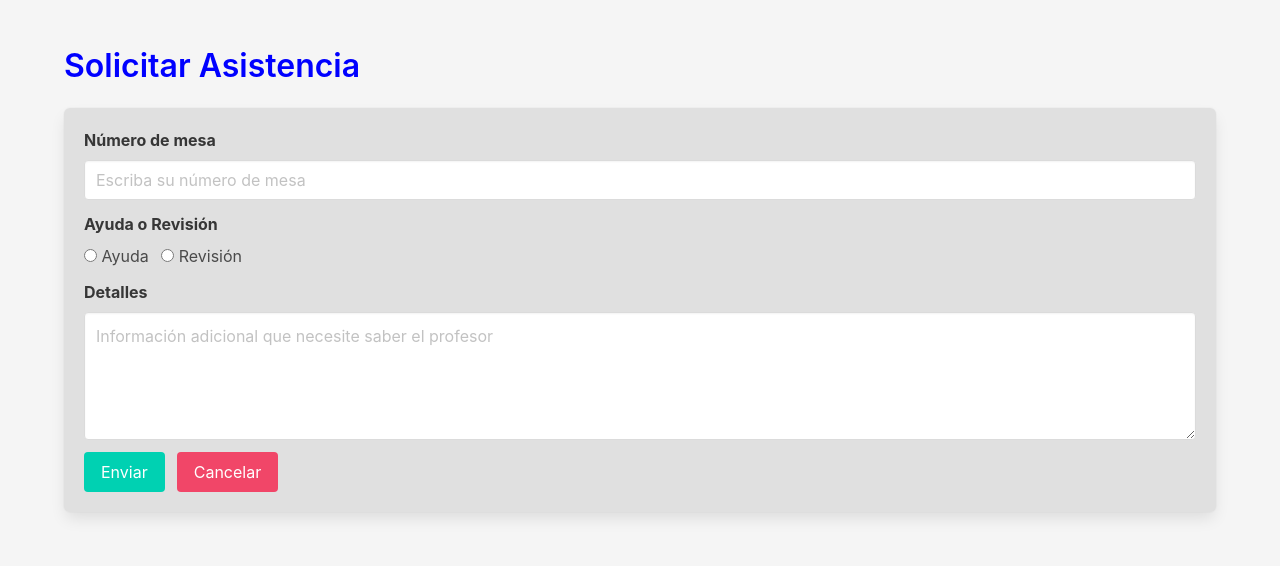
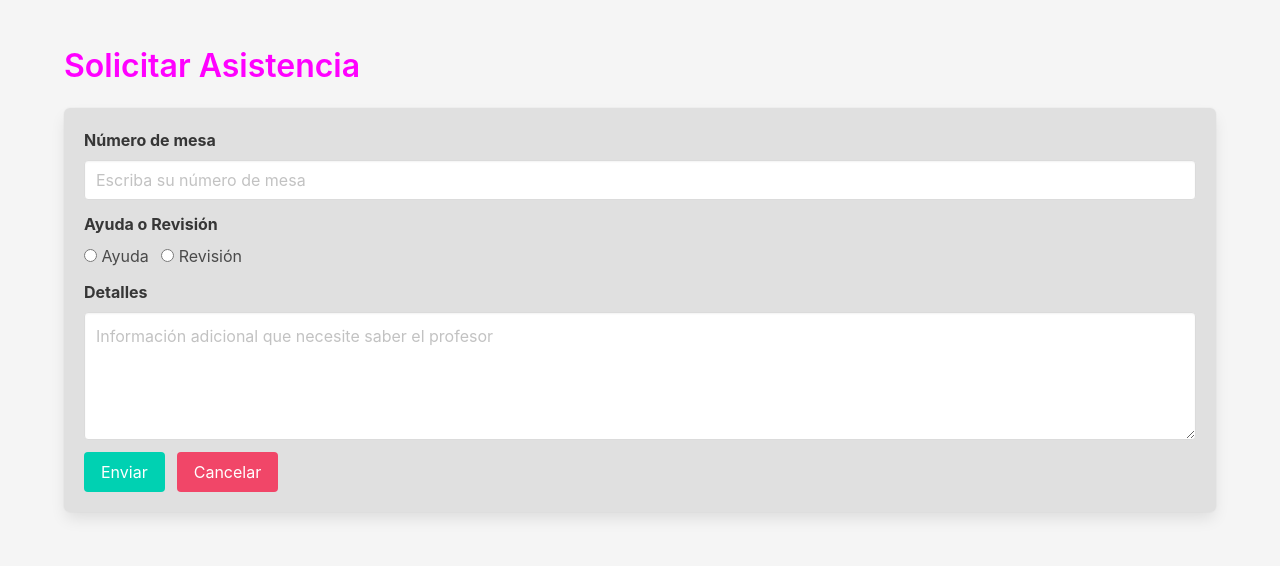
Before and after one commit to BayronGR/List-by-entry, a plain HTML site: page index.html in a window 1280 px wide. Drawn offline with nearby package versions, Linux system fonts and the light colour scheme.

Commit message:
Update index.html

```diff
--- a/index.html
+++ b/index.html
@@ -16,7 +16,7 @@
       color: #333333;
     }
     .title {
-      color: #0000ff; /* Verde */
+      color: #ff00ff
     }
     #form {
       background-color: #e0e0e0;
```
